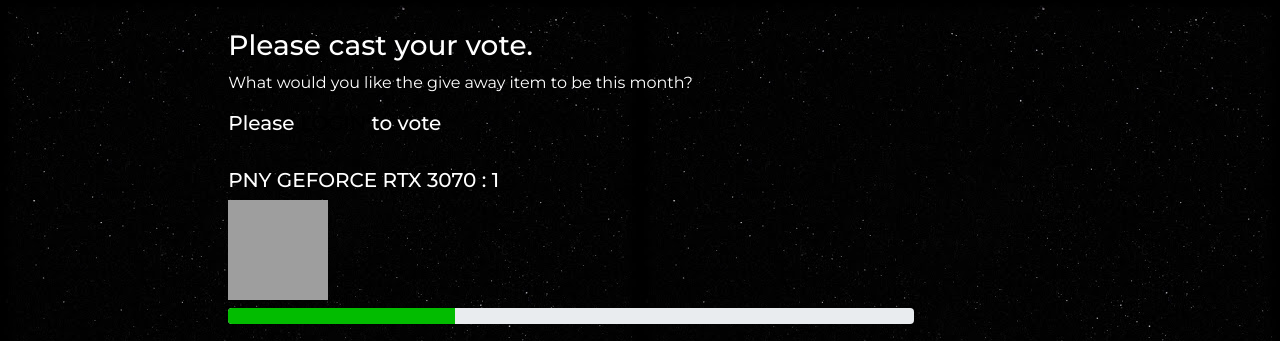
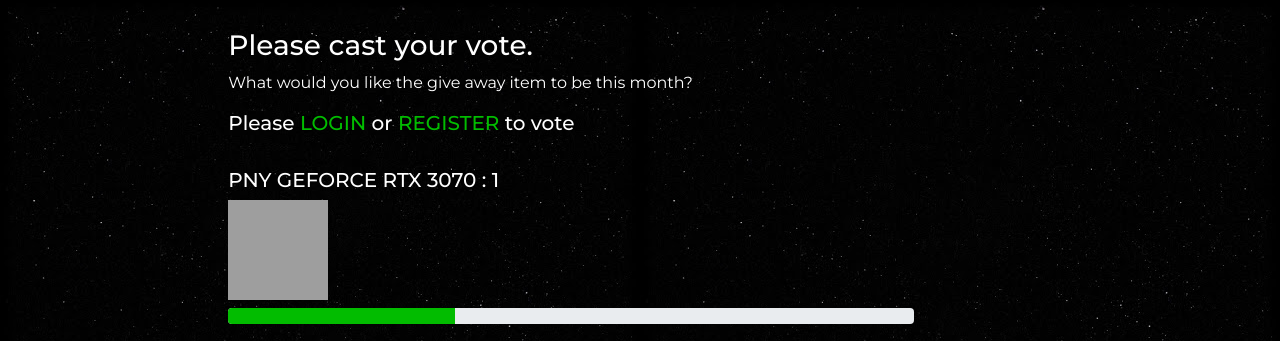
Before and after one commit to SkylerTrent/amaterasu_computers, a Django app: page /poll/ in a window 1280 px wide. Shown: the part 142-483 px from the top of the page. Run offline with Django 3.2, Linux system fonts and the light colour scheme; data comes from the database, SQL or seed files in the repository; both versions use the stored data as it was after the commit; some libraries are stand-ins or nearby versions; grey boxes are pictures that could not be loaded.

Commit message:
Added account register link to vote

```diff
--- a/home/templates/home/index.html
+++ b/home/templates/home/index.html
@@ -13,7 +13,7 @@
     <div id="myCarousel" class="carousel slide item " data-ride="carousel">
     <div class="mySlides ">
     <div class="homeHeroNew2 homeHero-1" style="background-image: url(media/slide_4_background.jpg)">
-            <div class="homeHeroRowZ"><div class="homeHeroColZ1"><h3 class="xidHomeTitle3 ">MONTHLY GIVE AWAY</h3><h1 class="xidHomeTitle1 ">THIS MONTH, YOU GET TO DECIDE. DON'T FORGET TO CAST YOUR VOTE!</h1><div class="zoom button button_green"><a class="text_white" href="">VOTE NOW</a></div></div><div class="homeHeroColZ1"><a href=""><img class="zoom homeHeroZimgNew2" src="media/slide_1_add_overlay.jpg"/></a></div>          </div>
+            <div class="homeHeroRowZ"><div class="homeHeroColZ1"><h3 class="xidHomeTitle3 ">MONTHLY GIVE AWAY</h3><h1 class="xidHomeTitle1 ">THIS MONTH, YOU GET TO DECIDE. DON'T FORGET TO CAST YOUR VOTE!</h1><div class="zoom button button_green"><a class="text_white" href="{% url 'poll' %}">VOTE NOW</a></div></div><div class="homeHeroColZ1"><a href=""><img class="zoom homeHeroZimgNew2" src="media/slide_1_add_overlay.jpg"/></a></div>          </div>
         </div>
     </div>
     </div>
--- a/poll/templates/poll/poll.html
+++ b/poll/templates/poll/poll.html
@@ -24,7 +24,7 @@
                     <h5 class="mt-2 font-weight-bold">You have already voted </h5>
                 {% endif %}
             {% else %}
-                    <h5 class="mt-2"> Please <a href="{% url 'account_login' %}" class="login-request-link">login</a> to vote </h5>
+                    <h5 class="mt-2"> Please <a href="{% url 'account_login' %}" class="login-request-link">login</a> or <a href="{% url 'account_signup' %}" class="login-request-link">REGISTER</a> to vote </h5>
             {% endif %}
             <div class="col-12 d-block">
                 <hr>
--- a/poll/urls.py
+++ b/poll/urls.py
@@ -3,6 +3,6 @@ from . import views
 
 
 urlpatterns = [
-    path('', views.view_poll, name='view_poll'),
+    path('', views.view_poll, name='poll'),
     path('add_vote/<poll_product_id>/', views.add_vote, name='add_vote'),
 ]
--- a/static/css/base.css
+++ b/static/css/base.css
@@ -31,6 +31,10 @@ html {
 
 .progress-bar {
     background:#02BC00 !important;
+}
+
+.login-request-link {
+    color: #02BC00 !important;
 }
 
 /* from CSS-tricks.com: https://css-tricks.com/snippets/css/css-triangle/ */
```
Also changed, not shown: db.sqlite3.
